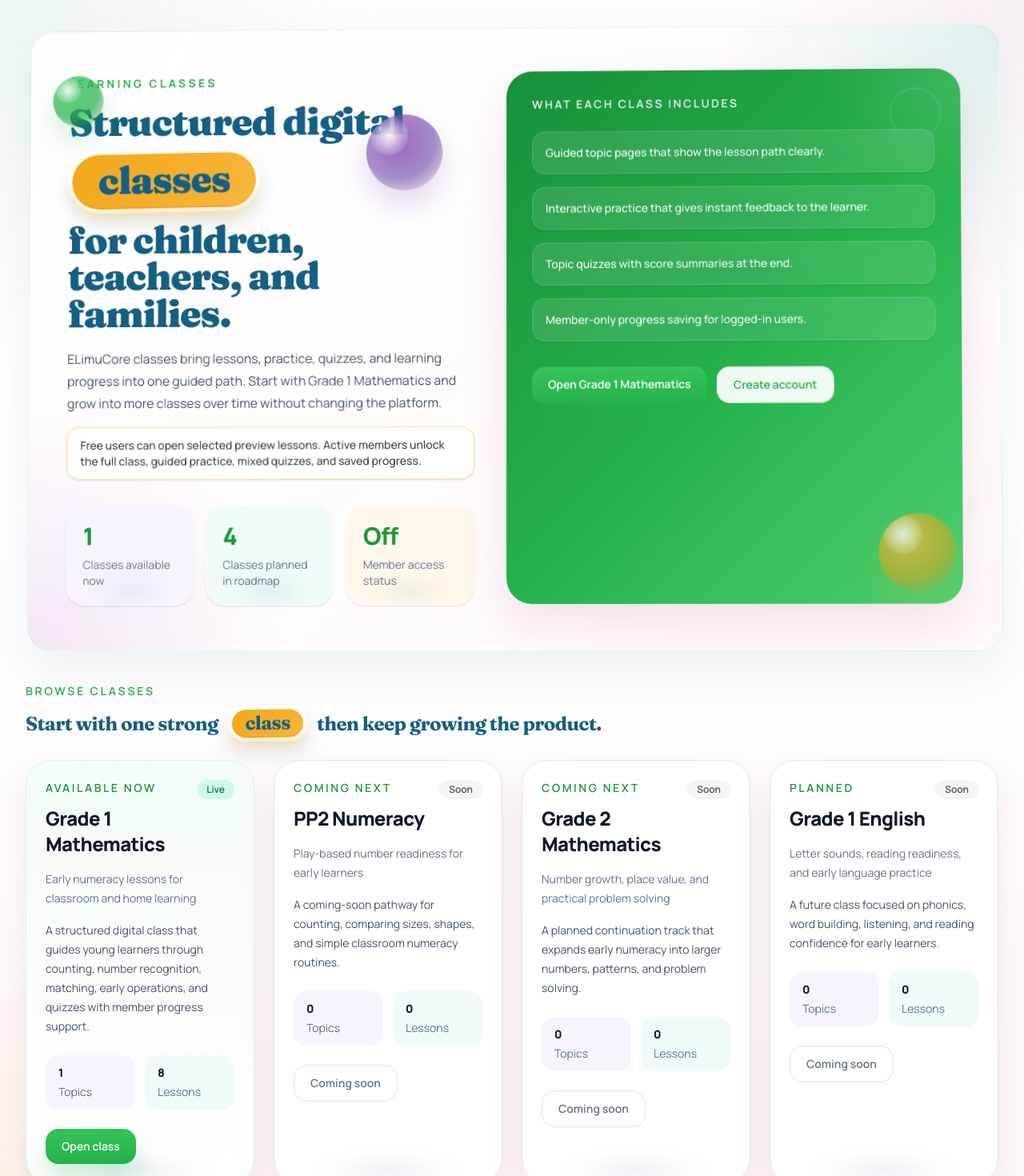
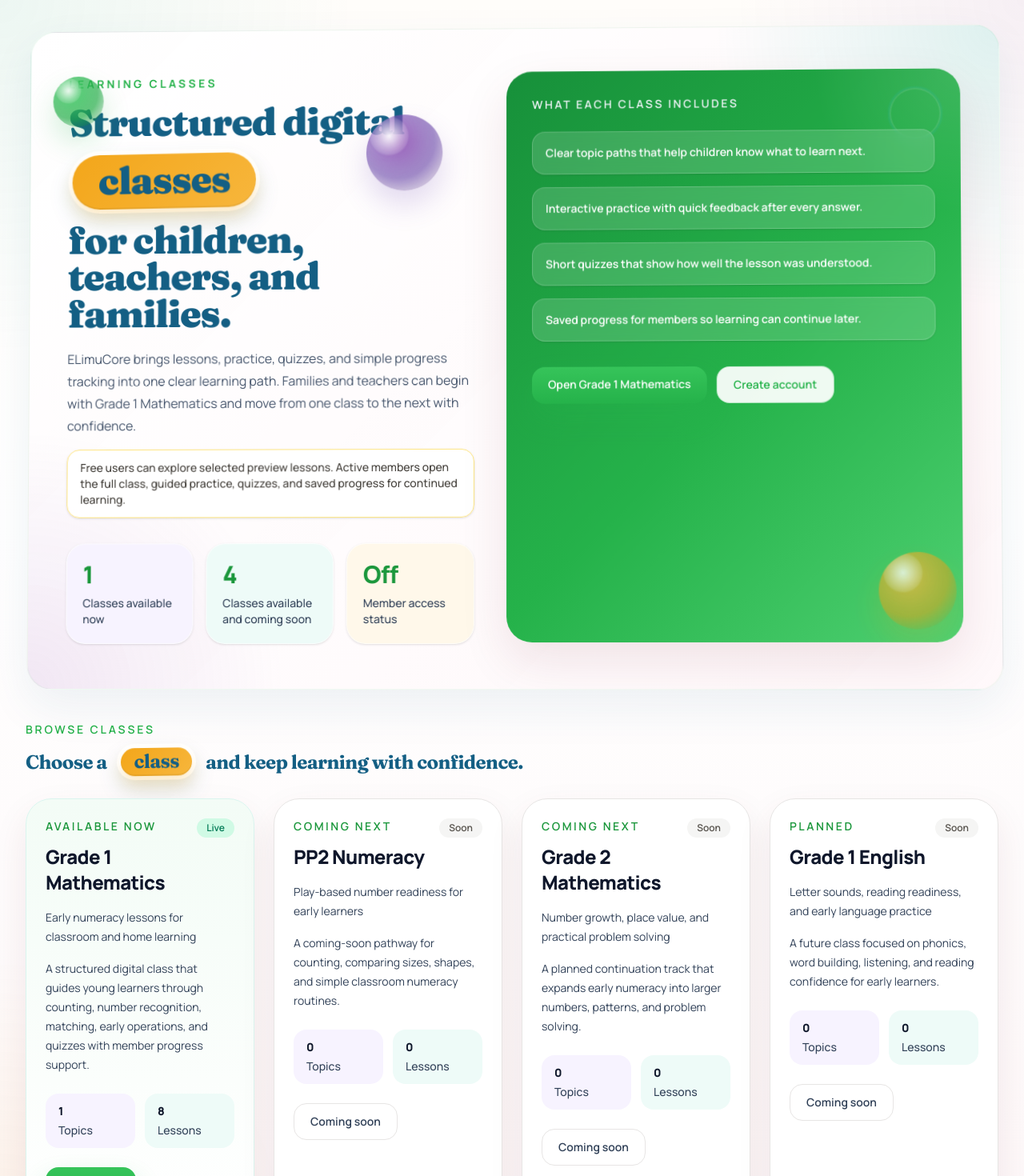
Before and after one commit to eriqck/ElimuCore, a Next.js app: page /classes in a window 1280 px wide. Shown: the top 1470 px of the page at 80% size. Built offline with nearby package versions, Linux system fonts and the light colour scheme; no server answers; the database is empty.

Commit message:
Flatten learning cards and sharpen copy

```diff
--- a/app/classes/page.tsx
+++ b/app/classes/page.tsx
@@ -7,7 +7,7 @@
 export const metadata: Metadata = {
   title: "Classes",
   description:
-    "Explore ELimuCore learning classes with guided lessons, interactive practice, quizzes, and member-only progress tracking."
+    "Explore ELimuCore learning classes with guided lessons, child-friendly practice, quizzes, and simple progress support for families and teachers."
 };
 
 export default async function ClassesPage() {
@@ -39,14 +39,15 @@
               />
             </div>
             <p className="mt-5 max-w-2xl text-base leading-7 text-slate-600">
-              ELimuCore classes bring lessons, practice, quizzes, and learning
-              progress into one guided path. Start with Grade 1 Mathematics and
-              grow into more classes over time without changing the platform.
+              ELimuCore brings lessons, practice, quizzes, and simple progress
+              tracking into one clear learning path. Families and teachers can
+              begin with Grade 1 Mathematics and move from one class to the next
+              with confidence.
             </p>
             <p className="mt-4 max-w-2xl rounded-2xl border border-amber-200 bg-white/90 px-4 py-3 text-sm font-medium text-stone-700 shadow-sm">
-              Free users can open selected preview lessons. Active members
-              unlock the full class, guided practice, mixed quizzes, and saved
-              progress.
+              Free users can explore selected preview lessons. Active members
+              open the full class, guided practice, quizzes, and saved progress
+              for continued learning.
             </p>
 
             <div className="mt-8 grid gap-4 sm:grid-cols-3">
@@ -58,7 +59,7 @@
                 },
                 {
                   value: `${classes.length}`,
-                  label: "Classes planned in roadmap",
+                  label: "Classes available and coming soon",
                   tone: "bg-[#eefbf8]"
                 },
                 {
@@ -74,7 +75,7 @@
                   <p className="text-3xl font-black tracking-tight text-[#1b973c]">
                     {stat.value}
                   </p>
-                  <p className="mt-2 text-sm text-slate-500">{stat.label}</p>
+                  <p className="mt-2 text-sm font-medium text-slate-700">{stat.label}</p>
                 </div>
               ))}
             </div>
@@ -89,14 +90,14 @@
             </p>
             <div className="mt-6 grid gap-4">
               {[
-                "Guided topic pages that show the lesson path clearly.",
-                "Interactive practice that gives instant feedback to the learner.",
-                "Topic quizzes with score summaries at the end.",
-                "Member-only progress saving for logged-in users."
+                "Clear topic paths that help children know what to learn next.",
+                "Interactive practice with quick feedback after every answer.",
+                "Short quizzes that show how well the lesson was understood.",
+                "Saved progress for members so learning can continue later."
               ].map((item) => (
                 <div
                   key={item}
-                  className="learning-lift-card rounded-2xl border border-white/15 bg-white/10 px-4 py-4 text-sm font-medium text-white shadow-sm backdrop-blur"
+                  className="learning-lift-card rounded-2xl border border-white/20 bg-white/15 px-4 py-4 text-sm font-semibold text-white shadow-sm backdrop-blur"
                 >
                   {item}
                 </div>
@@ -128,9 +129,9 @@
           </p>
           <div className="mt-2">
             <HighlightHeading
-              before="Start with one strong"
+              before="Choose a"
               highlight="class"
-              after="then keep growing the product."
+              after="and keep learning with confidence."
               className="text-2xl font-bold"
             />
           </div>
@@ -173,21 +174,21 @@
                   </span>
                 </div>
 
-                <p className="mt-4 text-sm leading-6 text-slate-500">
+                <p className="mt-4 text-sm leading-6 text-slate-700">
                   {learningClass.subtitle}
                 </p>
-                <p className="mt-4 text-sm leading-6 text-slate-600">
+                <p className="mt-4 text-sm leading-6 text-slate-700">
                   {learningClass.description}
                 </p>
 
                 <div className="mt-6 grid grid-cols-2 gap-3 text-sm">
                   <div className="rounded-2xl bg-[#f7f3ff] px-4 py-3">
                     <p className="font-black text-slate-900">{topicCount}</p>
-                    <p className="mt-1 text-slate-500">Topics</p>
+                    <p className="mt-1 font-medium text-slate-700">Topics</p>
                   </div>
                   <div className="rounded-2xl bg-[#eefbf8] px-4 py-3">
                     <p className="font-black text-slate-900">{lessonCount}</p>
-                    <p className="mt-1 text-slate-500">Lessons</p>
+                    <p className="mt-1 font-medium text-slate-700">Lessons</p>
                   </div>
                 </div>
 
@@ -200,7 +201,7 @@
                       Open class
                     </Link>
                   ) : (
-                    <span className="inline-flex rounded-2xl border border-stone-200 px-5 py-3 text-sm font-semibold text-slate-500">
+                    <span className="inline-flex rounded-2xl border border-stone-200 px-5 py-3 text-sm font-semibold text-slate-700">
                       Coming soon
                     </span>
                   )}
--- a/app/globals.css
+++ b/app/globals.css
@@ -181,30 +181,15 @@
 
 .learning-lift-card {
   position: relative;
-  transform-style: preserve-3d;
-  will-change: transform;
   transition:
     transform 220ms ease,
     box-shadow 220ms ease,
     border-color 220ms ease;
 }
 
-.learning-lift-card::after {
-  content: "";
-  position: absolute;
-  left: 18px;
-  right: 18px;
-  bottom: 10px;
-  height: 14px;
-  border-radius: 999px;
-  background: radial-gradient(circle, rgba(21, 95, 132, 0.14), transparent 70%);
-  filter: blur(10px);
-  pointer-events: none;
-}
-
 .learning-lift-card:hover {
-  transform: perspective(1200px) rotateX(8deg) rotateY(-9deg) translateY(-10px) scale(1.01);
-  box-shadow: 0 34px 70px rgba(21, 95, 132, 0.14);
+  transform: translateY(-4px);
+  box-shadow: 0 22px 44px rgba(21, 95, 132, 0.12);
   border-color: rgba(37, 178, 74, 0.28);
 }
 
@@ -265,7 +250,6 @@
 }
 
 .learning-answer-choice {
-  transform-style: preserve-3d;
   transition:
     transform 180ms ease,
     border-color 180ms ease,
@@ -274,8 +258,8 @@
 }
 
 .learning-answer-choice:hover {
-  transform: perspective(900px) rotateX(5deg) translateY(-4px);
-  box-shadow: 0 16px 28px rgba(49, 184, 167, 0.12);
+  transform: translateY(-2px);
+  box-shadow: 0 12px 22px rgba(49, 184, 167, 0.12);
 }
 
 .learning-highlight-shell {
--- a/app/lessons/[topicSlug]/[lessonSlug]/page.tsx
+++ b/app/lessons/[topicSlug]/[lessonSlug]/page.tsx
@@ -157,7 +157,7 @@
                     <h2 className="mt-3 text-2xl font-black tracking-tight text-slate-900">
                       {card.title}
                     </h2>
-                    <p className="mt-4 text-base leading-7 text-slate-600">
+                    <p className="mt-4 text-base leading-7 text-slate-700">
                       {card.body}
                     </p>
                     {card.visual ? (
@@ -186,7 +186,6 @@
       ) : (
         <section className="mx-auto mt-8 max-w-6xl">
           <PremiumLock
-            title="Unlock this lesson with ELimuCore membership"
             loginHref={loginHref}
             signupHref={signupHref}
           />
--- a/components/learning/lesson-player.tsx
+++ b/components/learning/lesson-player.tsx
@@ -435,7 +435,7 @@
       </div>
 
       {initialProgress?.completed ? (
-        <p className="mt-5 text-sm font-medium text-slate-500">
+        <p className="mt-5 text-sm font-medium text-slate-700">
           Completed earlier with a saved score of {initialProgress.score ?? 0}%.
         </p>
       ) : null}
--- a/components/learning/premium-lock.tsx
+++ b/components/learning/premium-lock.tsx
@@ -2,16 +2,11 @@
 import { HighlightHeading } from "@/components/learning/highlight-heading";
 
 type PremiumLockProps = {
-  title: string;
   loginHref: string;
   signupHref: string;
 };
 
-export function PremiumLock({
-  title,
-  loginHref,
-  signupHref
-}: PremiumLockProps) {
+export function PremiumLock({ loginHref, signupHref }: PremiumLockProps) {
   return (
     <section className="learning-panel relative overflow-hidden rounded-[2rem] p-8 shadow-[var(--shadow-card)] sm:p-10">
       <div className="learning-orb absolute -left-8 top-8 h-20 w-20" />
@@ -28,8 +23,9 @@
         />
       </div>
       <p className="mt-4 max-w-3xl text-base leading-7 text-slate-600">
-        {title}. Sign in to continue or start a membership to unlock the full
-        learning path, quizzes, and saved progress.
+        This lesson opens with an active ELimuCore membership. Sign in to keep
+        learning now, or start a membership to unlock the full lesson path,
+        quizzes, and saved progress.
       </p>
 
       <div className="mt-8 grid gap-4 md:grid-cols-3">
@@ -52,15 +48,15 @@
         ].map((plan) => (
           <div
             key={plan.name}
-            className="learning-lift-card rounded-3xl border border-white/70 bg-white/90 p-5"
+            className="learning-lift-card rounded-3xl border border-white/80 bg-white p-5"
           >
-            <p className="text-sm font-semibold uppercase tracking-[0.16em] text-slate-500">
+            <p className="text-sm font-semibold uppercase tracking-[0.16em] text-slate-700">
               {plan.name}
             </p>
             <p className="mt-3 text-3xl font-black tracking-tight text-[#1b973c]">
               {plan.price}
             </p>
-            <p className="mt-2 text-sm leading-6 text-slate-600">
+            <p className="mt-2 text-sm leading-6 text-slate-700">
               {plan.detail}
             </p>
           </div>
```
Also changed, not shown: app/classes/[classSlug]/[topicSlug]/page.tsx (+9 -8 lines), app/classes/[classSlug]/page.tsx (+9 -9 lines).
